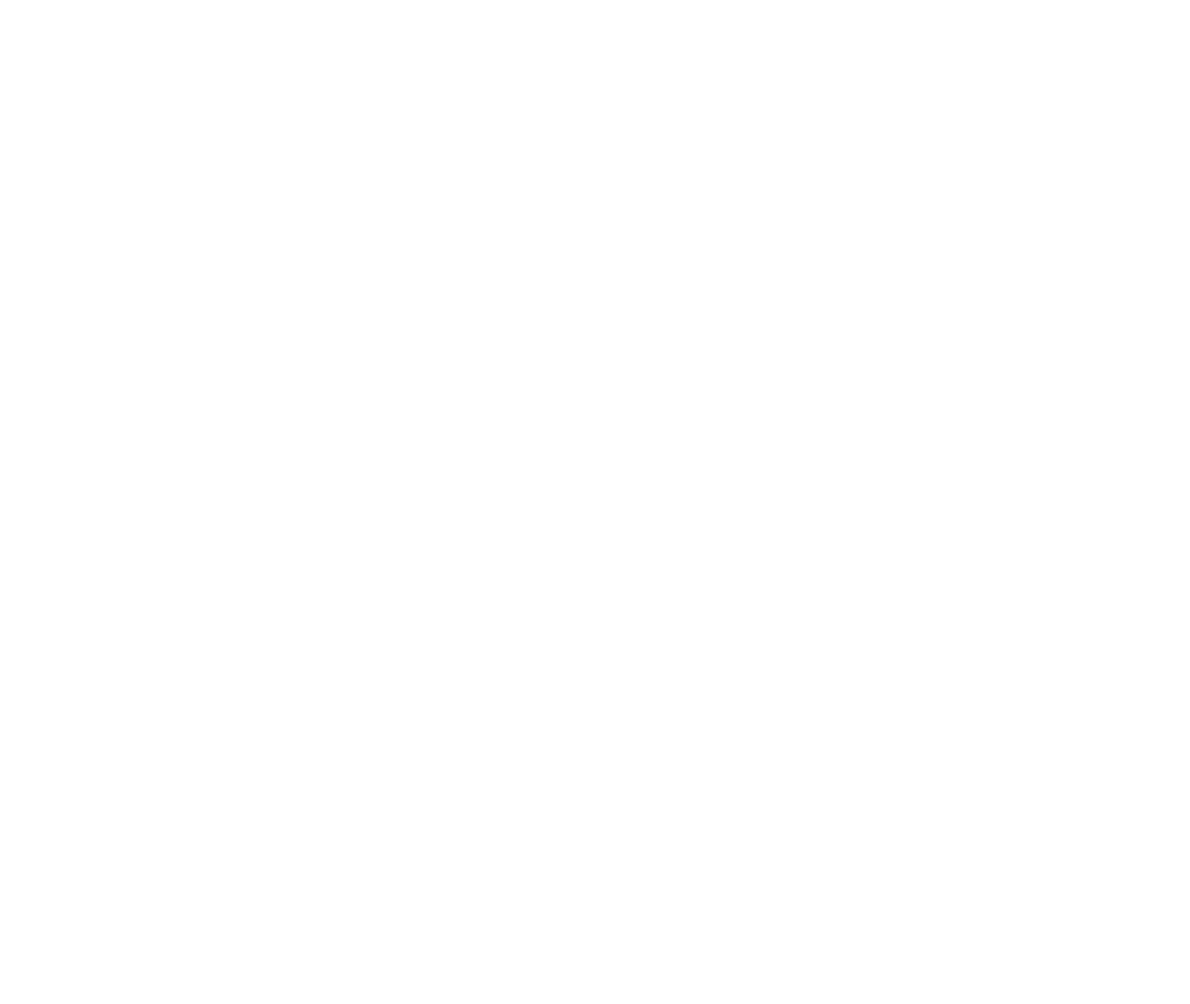
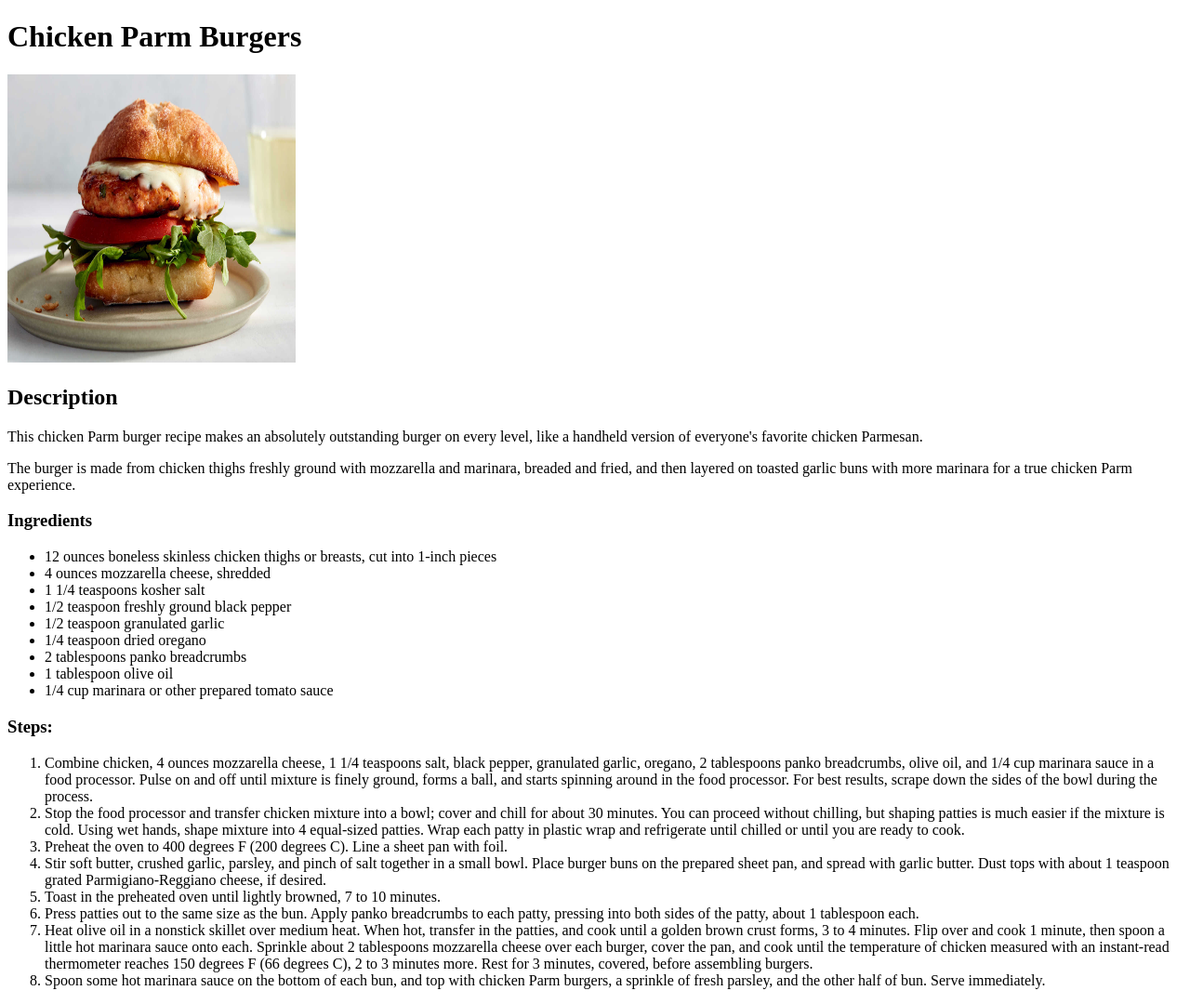
Before and after one commit to bariskiratt/project-recipes, a plain HTML site: page recipes/chickenburger.html in a window 1280 px wide. Shown: the whole page at 93% size. Before the commit the page ends 800 px from the top, so only its background shows below. Drawn offline with Linux system fonts and the light colour scheme.

Commit message:
Finished burger recipe

```diff
--- a/recipes/chickenburger.html
+++ b/recipes/chickenburger.html
@@ -0,0 +1,39 @@
+<!DOCTYPE html>
+<html lang="en">
+<head>
+    <meta charset="UTF-8">
+    <meta name="viewport" content="width=device-width, initial-scale=1.0">
+    <title>Chicken Parm Burgers</title>
+</head>
+<body>
+    <h1>Chicken Parm Burgers</h1>
+    <img src="../images/burgers.jpg" alt="chicken burgers" height="310" width="310">
+    <h2>Description</h2>
+    <p>This chicken Parm burger recipe makes an absolutely outstanding burger on every level, like a handheld version of everyone's favorite chicken Parmesan.</p>
+    <p>The burger is made from chicken thighs freshly ground with mozzarella and marinara, breaded and fried, and then layered on toasted garlic buns with more marinara for a true chicken Parm experience.</p>
+    <h3>Ingredients</h3>
+    <ul>
+        <li>12 ounces boneless skinless chicken thighs or breasts, cut into 1-inch pieces</li>
+        <li>4 ounces mozzarella cheese, shredded</li>
+        <li>1 1/4 teaspoons kosher salt        </li>
+        <li>1/2 teaspoon freshly ground black pepper        </li>
+        <li>1/2 teaspoon granulated garlic        </li>
+        <li>1/4 teaspoon dried oregano</li>
+        <li>2 tablespoons panko breadcrumbs        </li>
+        <li>1 tablespoon olive oil        </li>
+        <li>1/4 cup marinara or other prepared tomato sauce        </li>
+    </ul>
+    <h3>Steps: </h3>
+    <ol>
+        <li>Combine chicken, 4 ounces mozzarella cheese, 1 1/4 teaspoons salt, black pepper, granulated garlic, oregano, 2 tablespoons panko breadcrumbs, olive oil, and 1/4 cup marinara sauce in a food processor. Pulse on and off until mixture is finely ground, forms a ball, and starts spinning around in the food processor. For best results, scrape down the sides of the bowl during the process.</li>
+        <li>Stop the food processor and transfer chicken mixture into a bowl; cover and chill for about 30 minutes. You can proceed without chilling, but shaping patties is much easier if the mixture is cold. Using wet hands, shape mixture into 4 equal-sized patties. Wrap each patty in plastic wrap and refrigerate until chilled or until you are ready to cook.</li>
+        <li>Preheat the oven to 400 degrees F (200 degrees C). Line a sheet pan with foil.        </li>
+        <li>Stir soft butter, crushed garlic, parsley, and pinch of salt together in a small bowl. Place burger buns on the prepared sheet pan, and spread with garlic butter. Dust tops with about 1 teaspoon grated Parmigiano-Reggiano cheese, if desired. </li>
+        <li>Toast in the preheated oven until lightly browned, 7 to 10 minutes.         </li>
+        <li>Press patties out to the same size as the bun. Apply panko breadcrumbs to each patty, pressing into both sides of the patty, about 1 tablespoon each.        </li>
+        <li>Heat olive oil in a nonstick skillet over medium heat. When hot, transfer in the patties, and cook until a golden brown crust forms, 3 to 4 minutes. Flip over and cook 1 minute, then spoon a little hot marinara sauce onto each. Sprinkle about 2 tablespoons mozzarella cheese over each burger, cover the pan, and cook until the temperature of chicken measured with an instant-read thermometer reaches 150 degrees F (66 degrees C), 2 to 3 minutes more. Rest for 3 minutes, covered, before assembling burgers.        </li>
+        <li>Spoon some hot marinara sauce on the bottom of each bun, and top with chicken Parm burgers, a sprinkle of fresh parsley, and the other half of bun. Serve immediately.</li>
+    </ol>
+
+</body>
+</html>
```
Also changed, not shown: index.html (+2 -1 lines), recipes/lasagna.html (+1 -1 lines), images/burgers.jpg (added).
